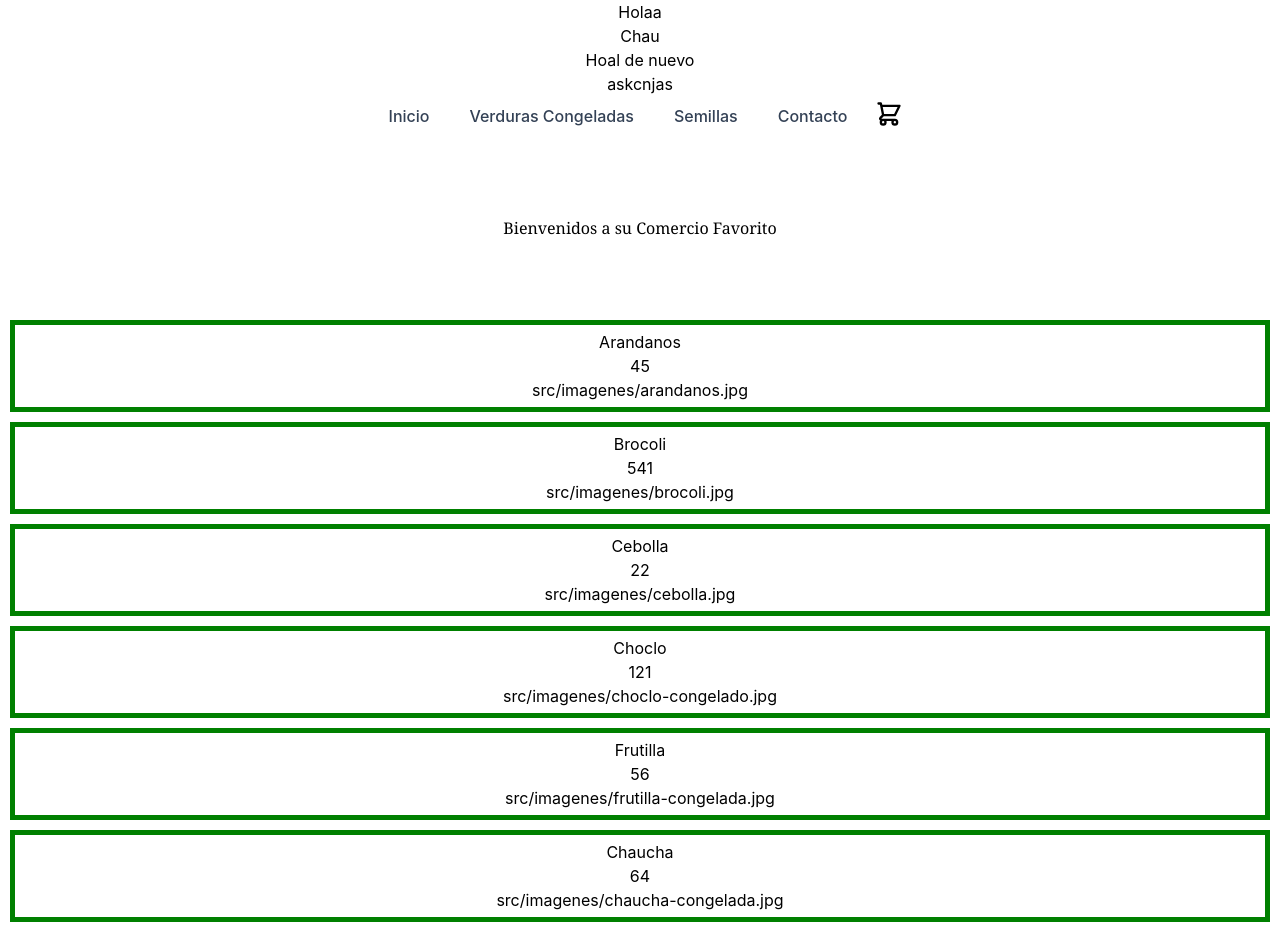
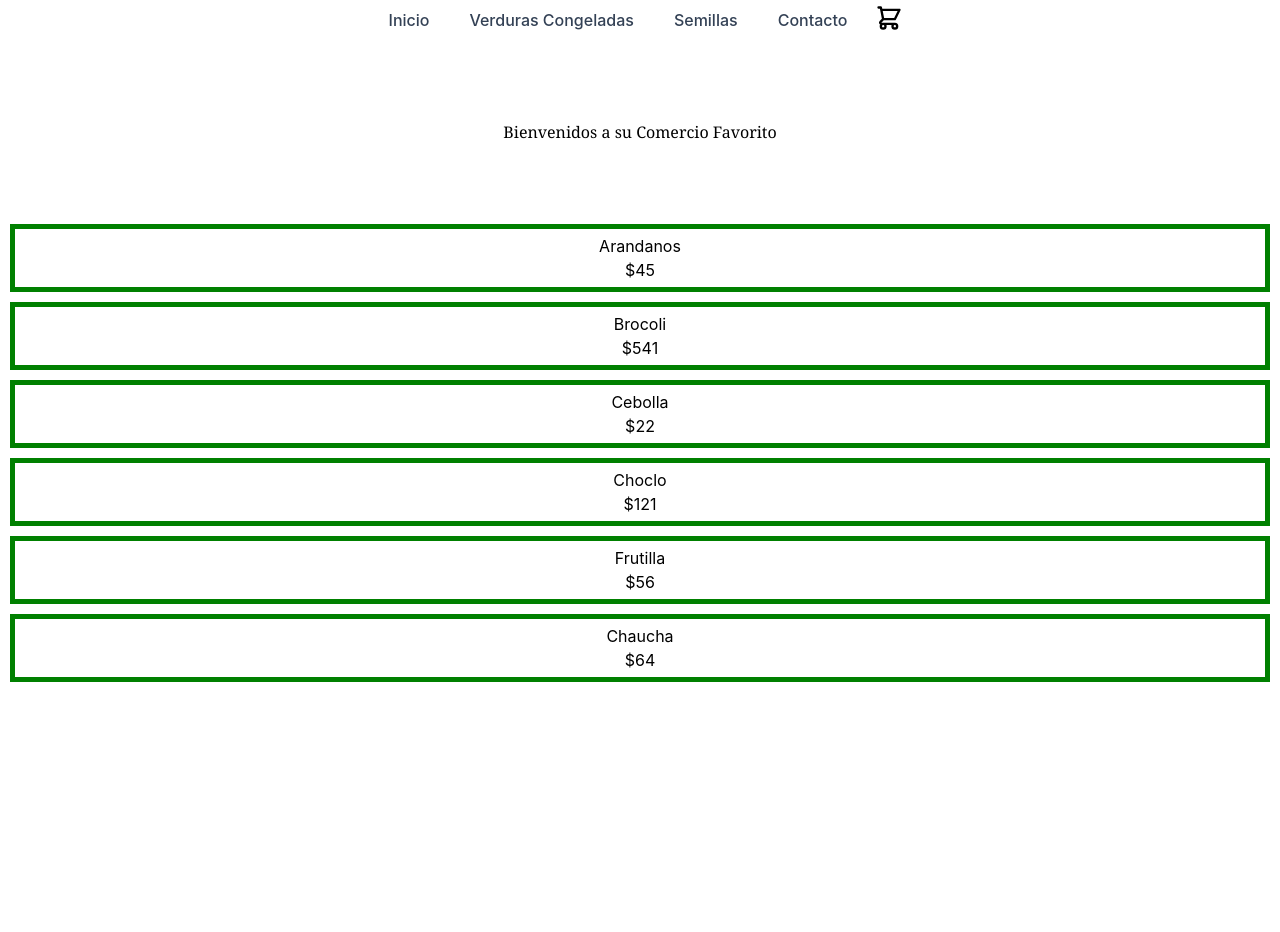
Before and after one commit to astorgadiego/san-telmo-food-dos, a React (Create React App) app: page / in a window 1280 px wide. After the commit the page ends 800 px from the top, so only its background shows below. Built offline with nearby package versions, Linux system fonts and the light colour scheme.

Commit message:
Segundo desafio

```diff
--- a/src/App.js
+++ b/src/App.js
@@ -4,19 +4,9 @@ import ItemListContainer from './componentes/ItemListContainer';
 
 
 function App() {
-  {/*}
-    setTimeout(() => {
-      <>
-          <ItemListContainer saludo="Bienvenidos a su Comercio Favorito"/>
-      </>
-        }, 2000);*/}
   return (
-    <div className="App">
-      <h1>Holaa</h1>
-      <h2>Chau</h2>
-      <h2>Hoal de nuevo</h2>
-      <h1>askcnjas</h1>
-      <NavBar/>
+    <div  className="App">
+      <NavBar />
       <ItemListContainer saludo="Bienvenidos a su Comercio Favorito"/>
     </div>
   );
--- a/src/componentes/Item.jsx
+++ b/src/componentes/Item.jsx
@@ -1,9 +1,9 @@
-function Item({elem}) {
+function Item({art}) {
   return (
     <div style={{border:'solid green 5px', margin:'10px', padding:'5px'}}>
-    <div>{elem.titulo}</div>
-    <div>{elem.precio}</div>
-    <div>{elem.imagenURL}</div>
+          <div>{art.titulo}</div>
+          <div>${art.precio}</div>
+          <img  alt=""></img>
     </div>
   )
 }
--- a/src/componentes/ItemListContainer.jsx
+++ b/src/componentes/ItemListContainer.jsx
@@ -2,32 +2,30 @@ import { useEffect, useState } from "react"
 import Itemlist from "./Itemlist"
 import Datos from "./Datos"
 
+function ObtenerdatosdeBD(){
+        return new Promise((resolve,rejected)=>{
+            setTimeout(() => {
+                resolve(Datos)
+            }, 2000);
+        })
+}
 
 function ItemListContainer(props) {
     const [articulodisponible, setarticulodisponible] = useState([])
 
-    useEffect(()=>{
-        const verarticulos=new Promise((resolve,rejected)=>{
-            setTimeout(() => {
-            resolve(Datos)
-            }, 2000);
-        })
+        useEffect(()=>{
 
-        verarticulos.then((result)=>{
-            <Itemlist/>
+        ObtenerdatosdeBD().then((result)=>{
             console.log("Termino la carga de datos", result)
             setarticulodisponible(result)
 
-        },)
-        .catch((err)=>{
-                        console.log("Hubo un error")
-                      })
+        })
     },[])
 
     return (
         <>
             <h1 className="m-20 font-serif">{props.saludo}</h1>
-            <Itemlist/>
+            <Itemlist  articuloArray={articulodisponible}/>
         </>
     )
 }
--- a/src/componentes/Itemlist.jsx
+++ b/src/componentes/Itemlist.jsx
@@ -1,15 +1,11 @@
-import Datos from "./Datos"
-import Item from "./Item"
+import Item from "./Item";
 
+function Itemlist({articuloArray}) {
+  return (
+    <div>
+      {articuloArray.map((diego)=><Item key={diego.id} art={diego}/>)}
+    </div>
 
-setTimeout(()=>{
-},2000)
-
-function Itemlist() {
-  return (
-    <ul>
-        {Datos.map(diego=><Item key={diego.id} elem={diego}></Item>)}
-    </ul>
   )
 }
 
--- a/src/componentes/NavBar.jsx
+++ b/src/componentes/NavBar.jsx
@@ -10,7 +10,7 @@ const NavBar = () => {
                 ['Semillas', '/projects'],
                 ['Contacto', '/reports'],
           ].map(([title, url]) => (
-                    <a href={url} className="rounded-lg px-3 py-2 text-slate-700 font-medium hover:bg-slate-100 hover:text-slate-900">{title}</a>
+                    <a id='enlace' href={url} className="rounded-lg px-3 py-2 text-slate-700 font-medium hover:bg-slate-100 hover:text-slate-900">{title}</a>
                                 ))
         }
         <CartWidget/>
```
